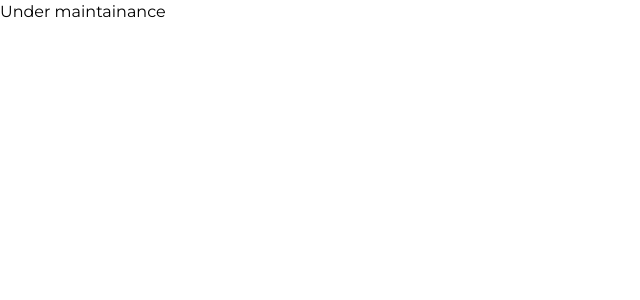
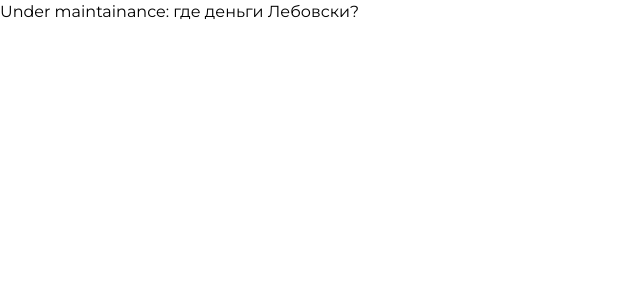
Before and after one commit to Frostyy890/udcard-frontend, a Next.js app: page /en in a window 1280 px wide. Shown: the top 300 px of the page, without its empty margins (0-640 px from the left). Built offline with nearby package versions, Linux system fonts and the light colour scheme.

Commit message:
updated message

```diff
--- a/app/[locale]/layout.tsx
+++ b/app/[locale]/layout.tsx
@@ -31,7 +31,7 @@ export default function RootLayout(props: Props) {
             <Navbar />
             {children}
           </main> */}
-          <div>Under maintainance</div>
+          <div>Under maintainance: где деньги Лебовски?</div>
         </body>
       </NextIntlClientProvider>
     </html>
```
